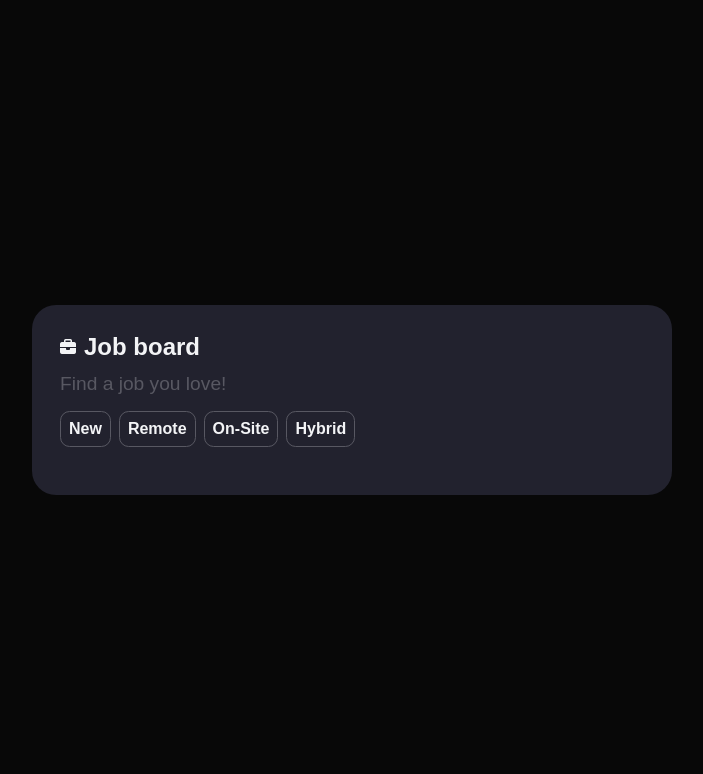
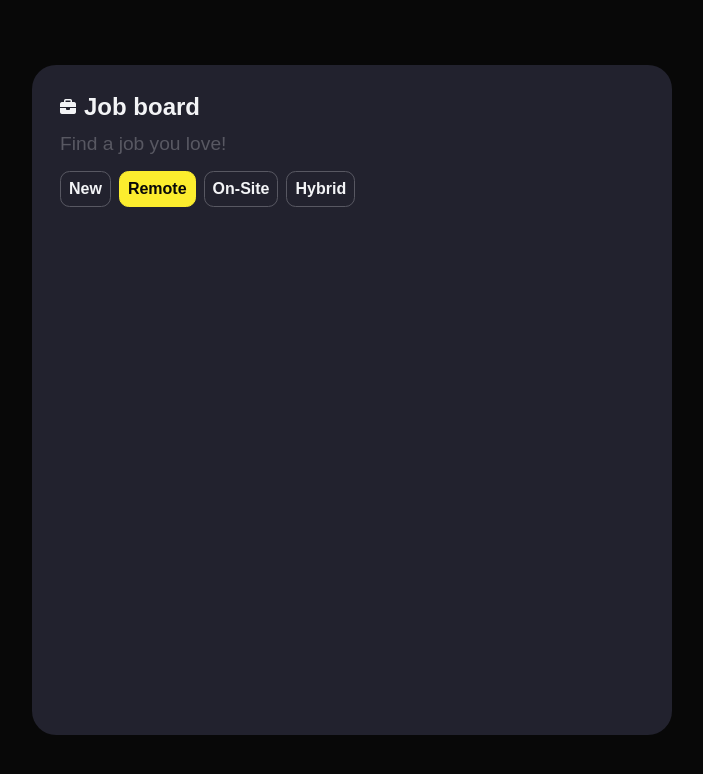
Before and after one commit to AndrewH1188/Job-Board-Widget, a plain HTML site: page index.html in a window 1280 px wide. Both pictures are taken after a click on the link "Remote". Shown: the whole page, without its empty margins (288-991 px from the left). Drawn offline with nearby package versions, Linux system fonts and the light colour scheme; files that its build step writes are made by us from their sources.

Commit message:
commented out unnecessary html, as this has been moved to the JS file - and will be deleted from the HTML file. Started adding the JS.

```diff
--- a/assets/functionality/script.js
+++ b/assets/functionality/script.js
@@ -0,0 +1,92 @@
+const allLinks = document.querySelectorAll(".tabs a");
+const allTabs = document.querySelectorAll(".tab-content");
+
+allLinks.forEach((elem) => {
+    elem.addEventListener("click", function () {
+        const linkID = elem.id;
+        const hrefLinkClick = elem.href;
+
+        allLinks.forEach((link) => {
+            if (link.href == hrefLinkClick) {
+                link.classList.add("active");
+            } else {
+                link.classList.remove("active");
+            }
+        });
+
+        allTabs.forEach((tab) => {
+            if (tab.id.includes(linkID)) {
+                tab.classList.add("tab-content--active");
+                // generate content for tab
+                generateTabItems(elem, tab);
+            } else {
+                tab.classList.remove("tab-content--active");
+            }
+        });
+    });
+});
+
+const tabRecords = [
+    {
+        company: {
+            src: "assets/images/logos/apple-logo.png",
+            name: "Apple",
+        },
+        role: 'Senior DevOps Engineer',
+        type: 'on-site',
+        salary: '$220k - $300k / year',
+        location: 'New York, United States',
+        applicants: ['lillia', 'drew', 'melissa'],
+        applicationsCount: 220
+    },
+
+    {
+        company: {
+            src: "assets/images/logos/google-logo.jpg",
+            name: "Google",
+        },
+        role: 'Senior Backend Developer',
+        type: 'hybrid',
+        salary: '$220k - $300k / year',
+        location: 'San Francisco, United States',
+        applicants: ['charlotte', 'ben', 'sally'],
+        applicationsCount: 290
+    },
+
+    {
+        company: {
+            src: "assets/images/logos/meta-logo.jpg",
+            name: "Meta",
+        },
+        role: 'Senior Backend Developer',
+        type: 'hybrid',
+        salary: '£320k - £400k / year',
+        location: 'London, United Kingdom',
+        applicants: ['grace', 'matt', 'darren'],
+        applicationsCount: 430
+    },
+
+    {
+        company: {
+            src: "assets/images/logos/github-logo.png",
+            name: "Github",
+        },
+        role: 'Junior Frontend Web Designer',
+        type: 'remote',
+        salary: '£520k - £600k / year',
+        location: 'London, United Kingdom',
+        applicants: ['taylor', 'charlie', 'paul'],
+        applicationsCount: 420
+    },
+];
+
+//? predefined filter functions
+const filter = {
+    ["all"]: () => true,
+    ["on-site"]: (record) =>
+        record.type.includes("on-site"),
+    ["remote"]: (record) =>
+        record.type.includes("remote"),
+    ["hybrid"]: (record) =>
+        record.type.includes("hybrid"),
+};
--- a/index.html
+++ b/index.html
@@ -23,44 +23,44 @@
         <header>
             <div class="tabs">
                 <a id="tab1" name="all" href="#tab1">New</a>
-                <a id="tab2" name="all" href="#tab2">Remote</a>
-                <a id="tab3" name="all" href="#tab3">On-Site</a>
-                <a id="tab4" name="all" href="#tab4">Hybrid</a>
+                <a id="tab2" name="remote" href="#tab2">Remote</a>
+                <a id="tab3" name="on-site" href="#tab3">On-Site</a>
+                <a id="tab4" name="hybrid" href="#tab4">Hybrid</a>
             </div>
         </header>
 
         <div class="tab-content-wrapper">
             <div id="tab1-content" class="tab-content">
-                <div class="job__main">
+                <!-- <div class="job__main">
                     <img class="job__avatar" src="assets/images/logos/apple-logo.png" alt="Apple Logo">
                     <h4 class="job__name">Senior DevOps Engineer (on-site)</h4>
                     <p class="job__company">Apple</p>
                     <p class="job__location"> <i class="fa-solid fa-location-dot"></i> New York, United States</p>
-                </div>
+                </div> -->
             </div>
             <div id="tab2-content" class="tab-content">
-                <div class="job__main">
+                <!-- <div class="job__main">
                     <img class="job__avatar" src="assets/images/logos/google-logo.jpg" alt="Google Logo">
                     <h4 class="job__name">Senior Backend Developer (hybrid)</h4>
                     <p class="job__company">Google</p>
                     <p class="job__location"><i class="fa-solid fa-location-dot"></i> San Francisco, United States</p>
-                </div>
+                </div> -->
             </div>
             <div id="tab3-content" class="tab-content">
-                <div class="job__main">
+                <!-- <div class="job__main">
                     <img class="job__avatar" src="assets/images/logos/meta-logo.jpg" alt="Meta Logo">
                     <h4 class="job__name">Senior Backend Developer (hybrid)</h4>
                     <p class="job__company">Meta</p>
                     <p class="job__location"><i class="fa-solid fa-location-dot"></i> London, United Kingdom</p>
-                </div>
+                </div> -->
             </div>
             <div id="tab4-content" class="tab-content">
-                <div class="job__main">
+                <!-- <div class="job__main">
                     <img class="job__avatar" src="assets/images/logos/github-logo.png" alt="Github Logo">
                     <h4 class="job__name">Junior Frontend Web Designer (remote)</h4>
                     <p class="job__company">Github</p>
                     <p class="job__location"><i class="fa-solid fa-location-dot"></i> London, United Kingdom</p>
-                </div>
+                </div> -->
             </div>
         </div>
     </article>
```
